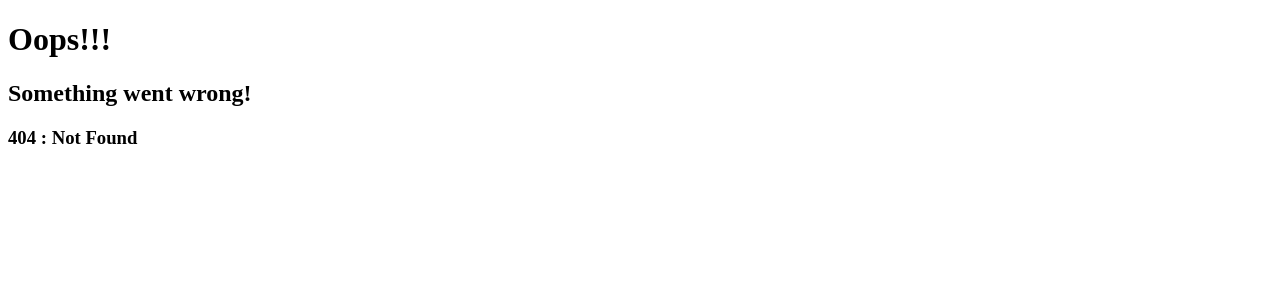
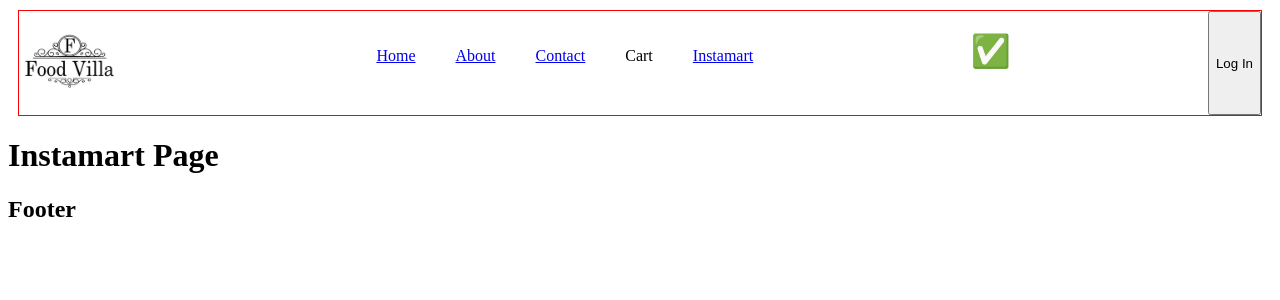
Before and after one commit to iamsaqib24/Namaste-React-Course, a React (Vite) app: page /instamart in a window 1280 px wide. Before the commit this address had no page. Shown: the top 300 px of the page. Built offline with nearby package versions, Linux system fonts and the light colour scheme.

Commit message:
lazy-loading/dynamic-loading

```diff
--- a/src/App.js
+++ b/src/App.js
@@ -1,4 +1,4 @@
-import React, { Children } from 'react'
+import React, { Children, lazy, Suspense } from 'react'
 import ReactDOM from 'react-dom/client'
 import Header from './components/Header'
 import Body from './components/Body'
@@ -10,7 +10,11 @@
 import Contact from './components/Contact'
 import RestaurantMenu from './components/RestaurantMenu'
 import Profile from './components/Profile'
+import Shimmer from './components/Shimmer'
+// import Instamart from './components/Instamart'
 
+const Instamart = lazy(() => import('./components/Instamart'))
+// on demand loading -> upon render -> suspend loading
 
 const Page = () => {
     return (
@@ -50,6 +54,14 @@
                 path: "/restaurant/:id",
                 element: <RestaurantMenu />
             },
+            {
+                path: "/instamart",
+                element: (
+                    <Suspense fallback={<Shimmer />}>
+                        <Instamart />
+                    </Suspense>
+                )
+            },
         ]
     },
 ])
--- a/src/components/Body.js
+++ b/src/components/Body.js
@@ -27,11 +27,11 @@
     }
 
     // useOnline hook,
-    const isOnline = useOnline()
+    // const isOnline = useOnline()
 
-    if(!isOnline) {
-        return <h1>Oops, please check your internet connection</h1>
-    }
+    // if(!isOnline) {
+    //     return <h1>Oops, please check your internet connection</h1>
+    // }
 
     // not rendering component (Early return)
     if(!allRestaurants) return null
--- a/src/components/Header.js
+++ b/src/components/Header.js
@@ -1,6 +1,7 @@
 import { useEffect, useState } from "react"
 import Logo from '../assets/img/foodvilla.png'
 import { Link } from "react-router-dom"
+import useOnline from "../utils/useOnline"
 
 
 const Title = () => (
@@ -15,6 +16,8 @@
 const Header = () => {
 
     const [isLoggedIn, setIsLoggedIn] = useState(false)
+
+    const isOnline = useOnline()
 
     return (
         <div className="header">
@@ -32,8 +35,12 @@
                         <Link to="/contact">Contact</Link>
                     </li>
                     <li>Cart</li>
+                    <li>
+                        <Link to="/instamart">Instamart</Link>
+                    </li>
                 </ul>
             </div>
+            <h1>{isOnline ? "✅" : "🔴"}</h1>
             {isLoggedIn ? (
                 <button onClick={() => setIsLoggedIn(false)}>Log Out</button>
             ) : (
--- /dev/null
+++ b/src/components/Instamart.js
@@ -0,0 +1,9 @@
+const Instamart = () => {
+    return (
+        <div>
+            <h1>Instamart Page</h1>
+        </div>
+    )
+}
+
+export default Instamart
```
